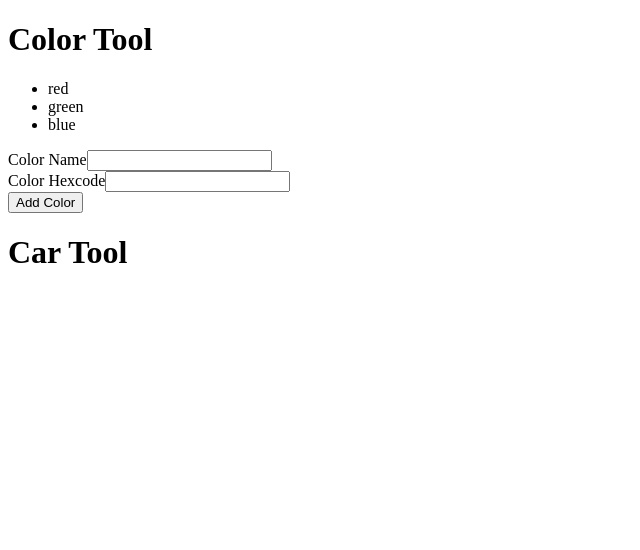
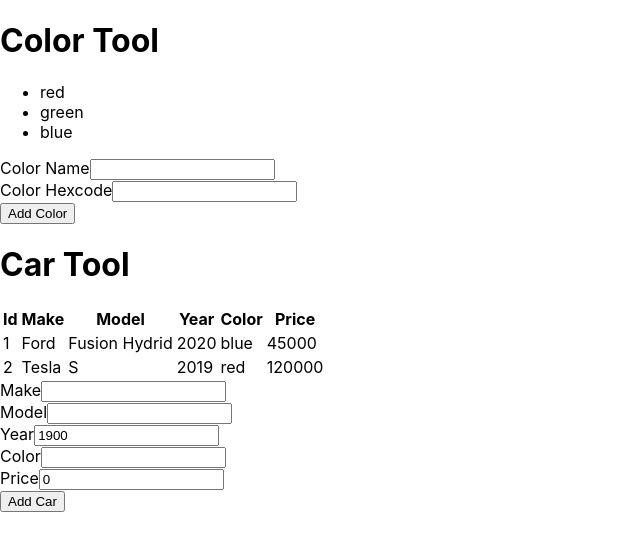
Before and after one commit to t4d-classes/bootcamp_09142020, a React (Create React App) app in the folder demo-app/: page / in a window 1280 px wide. Shown: the top 550 px of the page, without its empty margins (0-640 px from the left). Built offline with nearby package versions, Linux system fonts and the light colour scheme.

Commit message:
add code demos

```diff
--- /dev/null
+++ b/demo-app/src/components/CarTable.tsx
@@ -0,0 +1,36 @@
+import React from 'react';
+
+import { Car } from '../models/Car';
+
+export type CarTableProps = {
+  cars: Car[],
+};
+
+export function CarTable(props: CarTableProps) {
+
+  return (
+    <table>
+      <thead>
+        <tr>
+          <th>Id</th>
+          <th>Make</th>
+          <th>Model</th>
+          <th>Year</th>
+          <th>Color</th>
+          <th>Price</th>
+        </tr>
+      </thead>
+      <tbody>
+        {props.cars.map(car => <tr key={car.id}>
+          <td>{car.id}</td>
+          <td>{car.make}</td>
+          <td>{car.model}</td>
+          <td>{car.year}</td>
+          <td>{car.color}</td>
+          <td>{car.price}</td>
+        </tr>)}
+      </tbody>
+    </table>
+  );
+
+}
--- a/demo-app/src/components/CarTool.tsx
+++ b/demo-app/src/components/CarTool.tsx
@@ -1,10 +1,74 @@
-import React from 'react';
+import React, { useState, ChangeEvent } from 'react';
 
-export function CarTool() {
+import { Car } from '../models/Car';
+import { ToolHeader } from './ToolHeader';
+import { CarTable } from './CarTable';
+
+export type CarToolProps = {
+  cars: Car[],
+};
+
+export function CarTool(props: CarToolProps) {
+
+  const [ cars, setCars ] = useState(props.cars.concat());
+  const [ carForm, setCarForm ] = useState({
+    make: '', model: '', year: 1900, color: '', price: 0,
+  });
+
+  const change = (e: ChangeEvent<HTMLInputElement>) => {
+
+    setCarForm({
+      ...carForm,
+      [ e.target.name ]: e.target.value,
+    });
+
+  };
+
+  const addCar = () => {
+
+    setCars(cars.concat({
+      ...carForm,
+      id: Math.max(...cars.map(c => c.id), 0) + 1,
+    }));
+
+    setCarForm({
+      make: '', model: '', year: 1900, color: '', price: 0,
+    });
+
+  };
 
   return (
-    <header>
-      <h1>Car Tool</h1>
-    </header>
+    <>
+      <ToolHeader headerText="Car Tool" />
+      <CarTable cars={cars} />
+      <form>
+        <label>
+          Make
+          <input type="text" name="make"
+            value={carForm.make} onChange={change} />
+        </label>
+        <label>
+          Model
+          <input type="text" name="model"
+            value={carForm.model} onChange={change} />
+        </label>
+        <label>
+          Year
+          <input type="number" name="year"
+            value={carForm.year} onChange={change} />
+        </label>
+        <label>
+          Color
+          <input type="text" name="color"
+            value={carForm.color} onChange={change} />
+        </label>
+        <label>
+          Price
+          <input type="text" name="price"
+            value={carForm.price} onChange={change} />
+        </label>
+        <button type="button" onClick={addCar}>Add Car</button>
+      </form>
+    </>
   );
 }
--- a/demo-app/src/index.css
+++ b/demo-app/src/index.css
@@ -11,3 +11,7 @@ code {
   font-family: source-code-pro, Menlo, Monaco, Consolas, 'Courier New',
     monospace;
 }
+
+form > label {
+  display: block;
+}
--- a/demo-app/src/index.tsx
+++ b/demo-app/src/index.tsx
@@ -3,10 +3,12 @@ import React from 'react';
 import ReactDOM from 'react-dom';
 
 import { Color } from './models/Color';
+import { Car } from './models/Car';
 
-// named import
 import { ColorTool } from './components/ColorTool';
 import { CarTool } from './components/CarTool';
+
+import './index.css';
 
 const colorList: Color[] = [
   { id: 1, name: 'red', hexcode: 'ff0000' },
@@ -14,11 +16,16 @@ const colorList: Color[] = [
   { id: 3, name: 'blue', hexcode: '0000ff' },
 ];
 
+const carList: Car[] = [
+  { id: 1, make: 'Ford', model: 'Fusion Hydrid', year: 2020, color: 'blue', price: 45000 },
+  { id: 2, make: 'Tesla', model: 'S', year: 2019, color: 'red', price: 120000 },
+];
+
 ReactDOM.render(
   <>
     {/* React.createElement(ColorTool, { colors: colorList }) */}
     <ColorTool colors={colorList}  />
-    <CarTool />
+    <CarTool cars={carList} />
   </>,
   document.querySelector('#root'),
 );
--- /dev/null
+++ b/demo-app/src/models/Car.ts
@@ -0,0 +1,8 @@
+export type Car = {
+  id: number,
+  make: string,
+  model: string,
+  year: number,
+  color: string,
+  price: number,
+}
```
